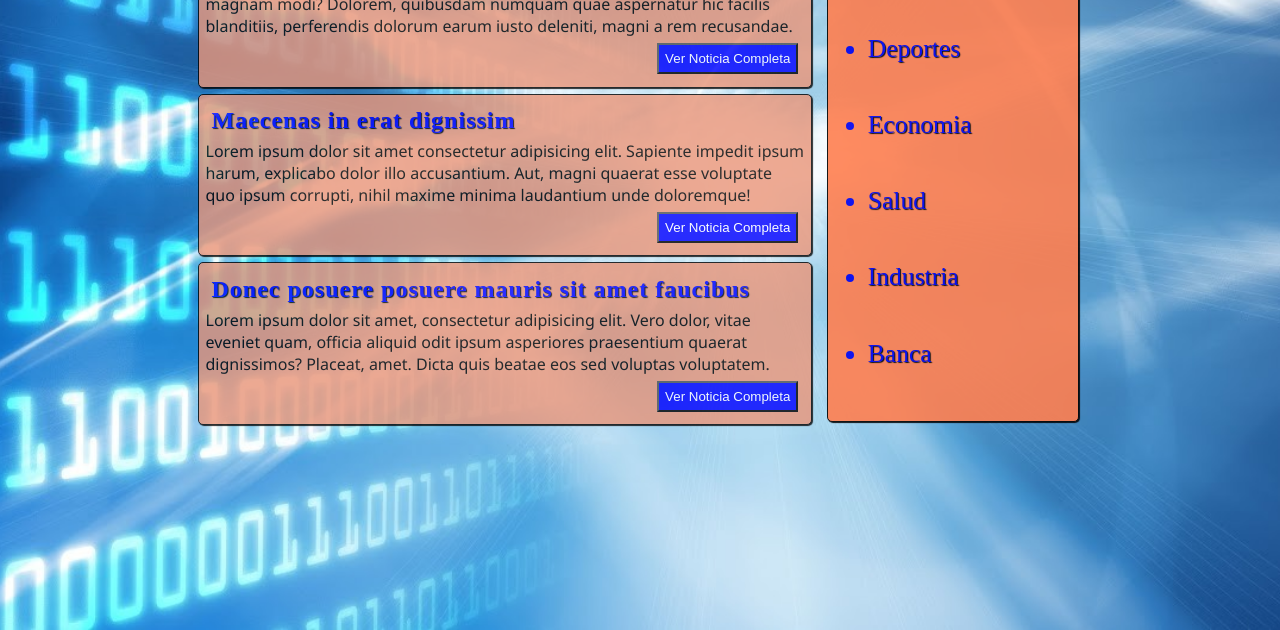
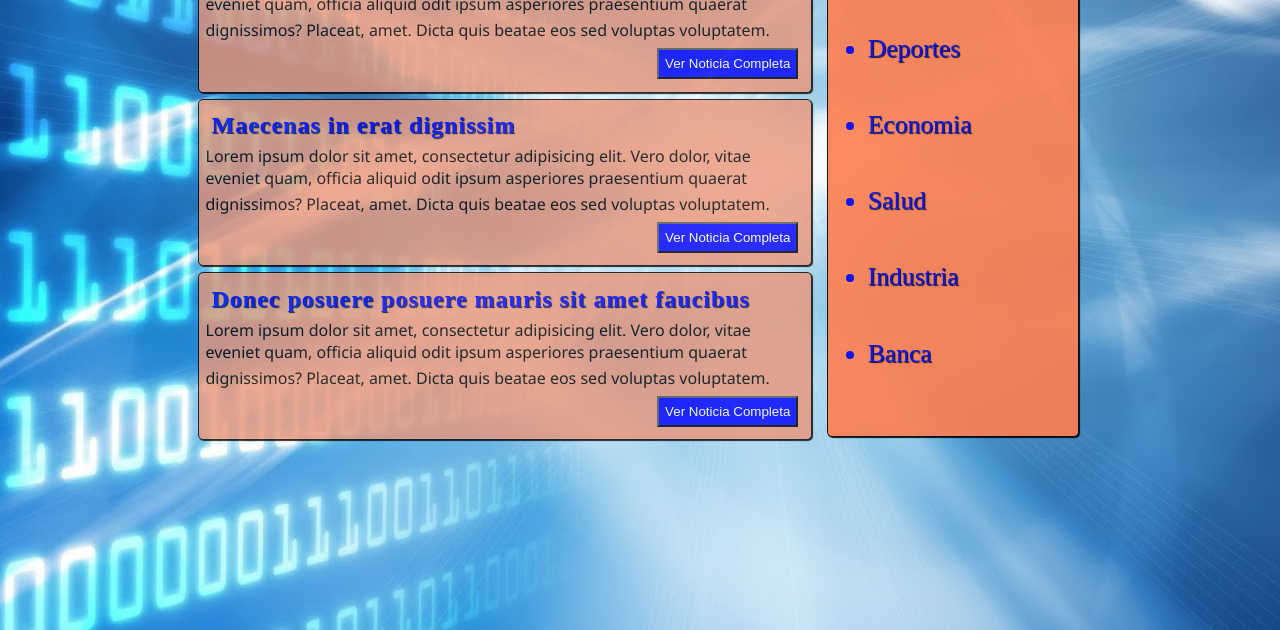
Before and after one commit to alfonsoporto22/Curriculum, a plain HTML site: page src/blog.html in a window 1280 px wide. Shown: the part 298-928 px from the top of the page. Drawn offline with Linux system fonts and the light colour scheme; a web font is replaced by a local one.

Commit message:
Include button in p to float inside

```diff
--- a/src/blog.html
+++ b/src/blog.html
@@ -35,33 +35,30 @@
         <section class="noticias">
             <article class="articulos">
                 <h2>Lorem ipsum dolor sit amet</h2>
-                <p>Lorem ipsum dolor sit amet consectetur adipisicing elit. Quo alias soluta magnam modi? Dolorem,
-                    quibusdam
-                    numquam quae aspernatur hic facilis blanditiis, perferendis dolorum earum iusto deleniti, magni a
-                    rem
-                    recusandae.</p>
-                <a href="noticia1.html"><button>Ver Noticia Completa</button></a>
-                <div class="separador"></div>
+                <p>Lorem ipsum dolor sit amet, consectetur adipisicing elit. Vero dolor, vitae eveniet quam, officia
+                    aliquid odit ipsum asperiores praesentium quaerat dignissimos? Placeat, amet. Dicta quis beatae eos
+                    sed
+                    voluptas voluptatem.
+                    <a href="noticia1.html"><button>Ver Noticia Completa</button></a>
+                </p>
             </article>
             <article class="articulos">
                 <h2>Maecenas in erat dignissim</h2>
-                <p>Lorem ipsum dolor sit amet consectetur adipisicing elit. Sapiente impedit ipsum harum, explicabo
-                    dolor
-                    illo accusantium. Aut, magni quaerat esse voluptate quo ipsum corrupti, nihil maxime minima
-                    laudantium
-                    unde doloremque!</p>
-                <a href="noticia1.html"><button>Ver Noticia Completa</button></a>
-                <div class="separador"></div>
+                <p>Lorem ipsum dolor sit amet, consectetur adipisicing elit. Vero dolor, vitae eveniet quam, officia
+                    aliquid odit ipsum asperiores praesentium quaerat dignissimos? Placeat, amet. Dicta quis beatae eos
+                    sed
+                    voluptas voluptatem.
+                    <a href="noticia1.html"><button>Ver Noticia Completa</button></a>
+                </p>
             </article>
             <article class="articulos">
                 <h2>Donec posuere posuere mauris sit amet faucibus</h2>
                 <p>Lorem ipsum dolor sit amet, consectetur adipisicing elit. Vero dolor, vitae eveniet quam, officia
-                    aliquid
-                    odit ipsum asperiores praesentium quaerat dignissimos? Placeat, amet. Dicta quis beatae eos sed
-                    voluptas
-                    voluptatem.</p>
-                <a href="noticia1.html"><button>Ver Noticia Completa</button></a>
-                <div class="separador"></div>
+                    aliquid odit ipsum asperiores praesentium quaerat dignissimos? Placeat, amet. Dicta quis beatae eos
+                    sed
+                    voluptas voluptatem.
+                    <a href="noticia1.html"><button>Ver Noticia Completa</button></a>
+                </p>
             </article>
         </section>
         <nav class="categorias">
```
